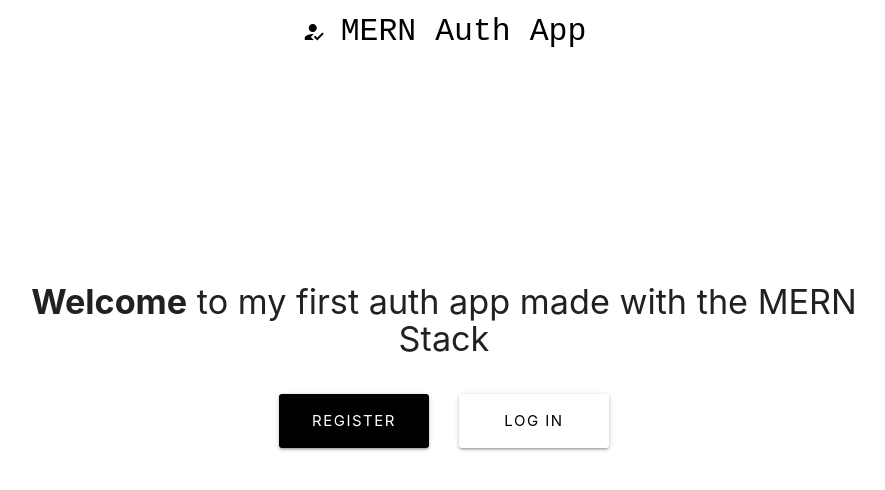
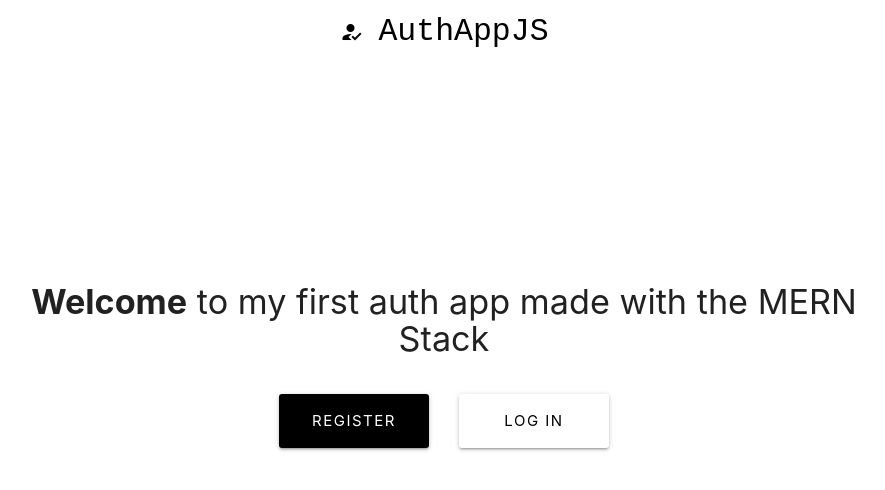
Before and after one commit to cesarecamurani/AuthAppJS, a React (Create React App) app in the folder client/: page / in a window 1280 px wide. Shown: the top 490 px of the page, without its empty margins (196-1081 px from the left). Built offline with nearby package versions, Linux system fonts and the light colour scheme.

Commit message:
App name changed in Navbar

```diff
--- a/client/src/components/layout/Navbar.js
+++ b/client/src/components/layout/Navbar.js
@@ -15,7 +15,7 @@ class Navbar extends Component {
               className="col s5 brand-logo center black-text"
             >
               <i className="material-icons">how_to_reg</i>
-              MERN Auth App
+              AuthAppJS
             </Link>
           </div>
         </nav>
```
